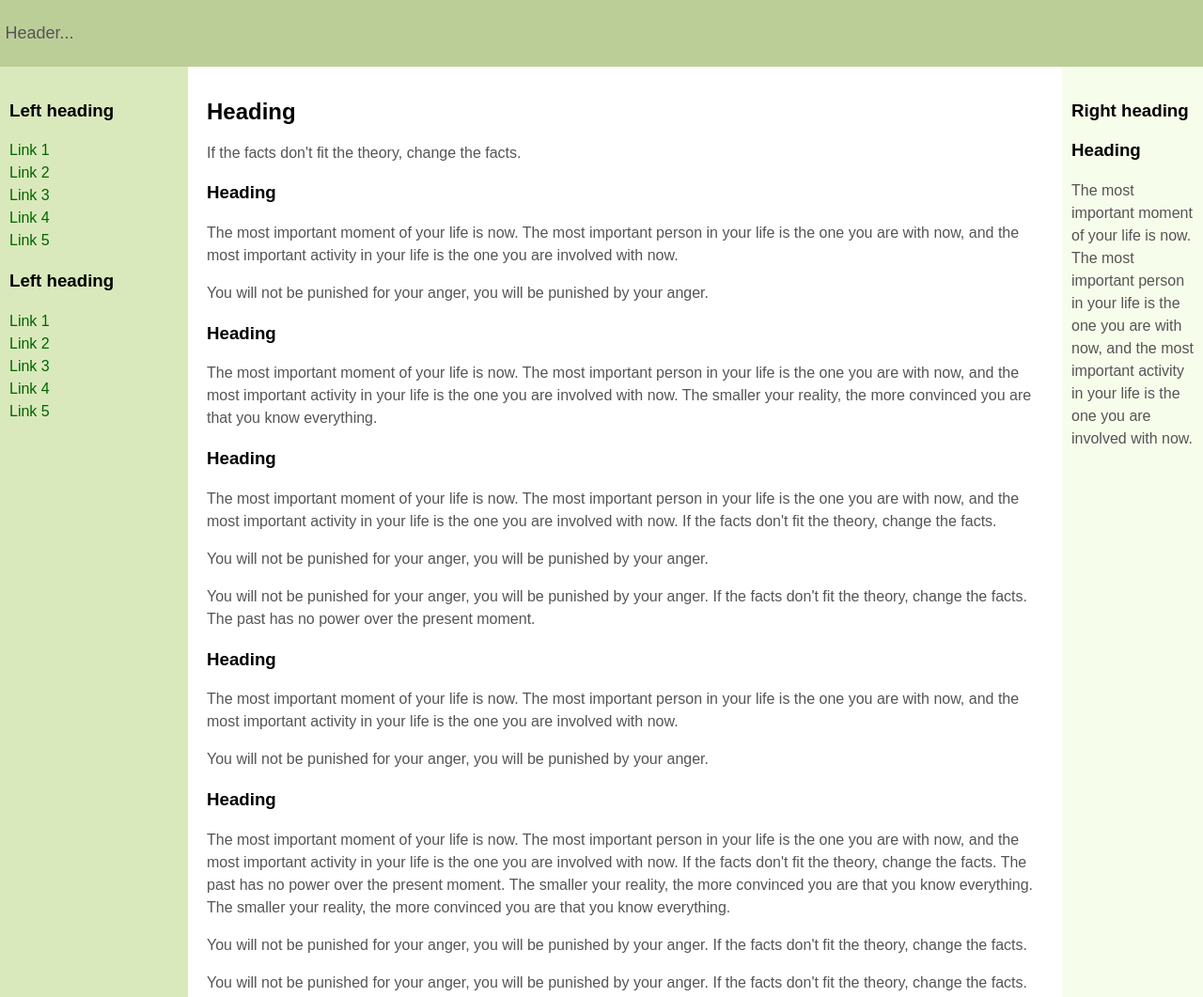
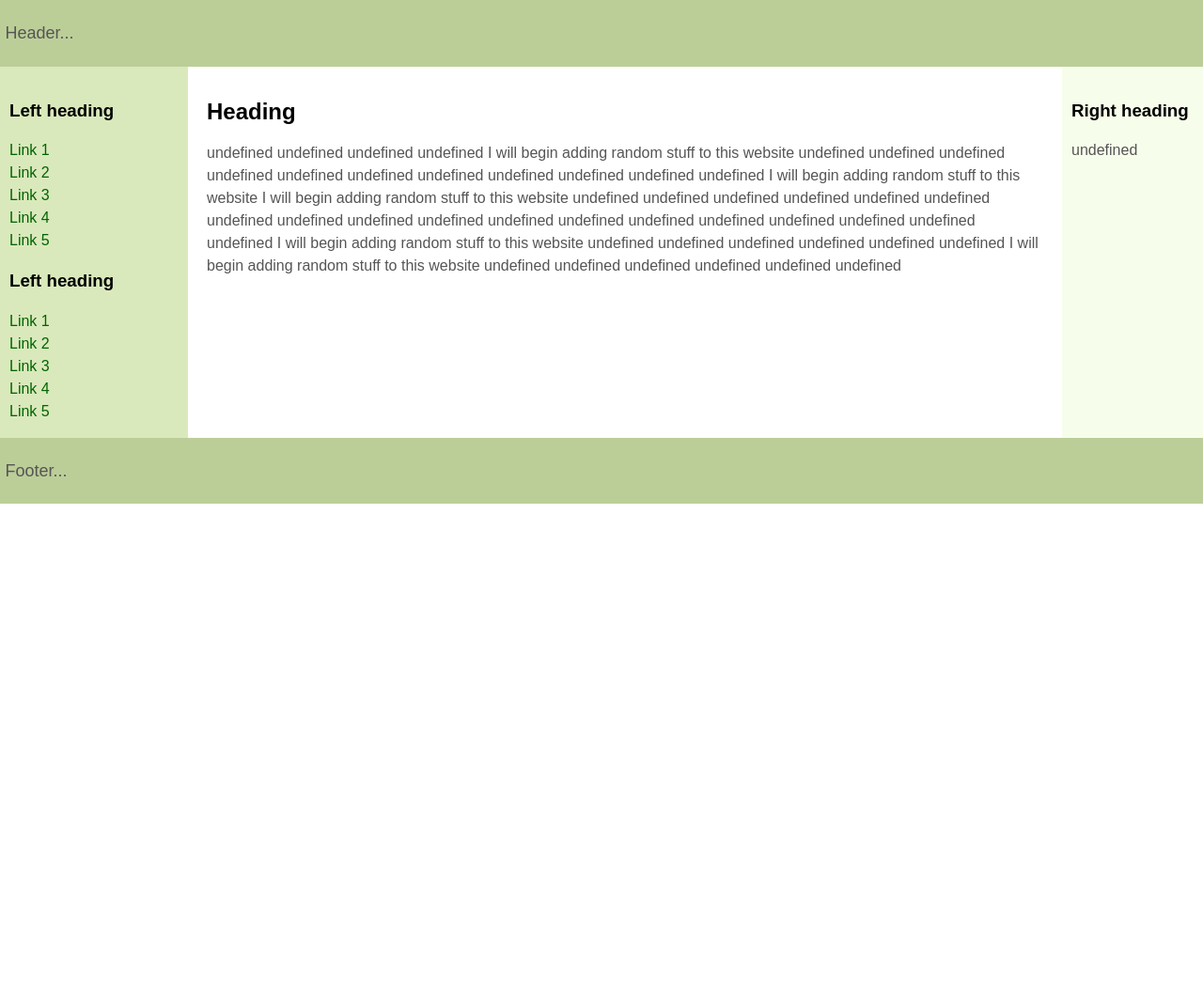
Before and after one commit to renwicks/renwicks.github.io, a plain HTML site: page index.html in a window 1280 px wide. Shown: the top 1061 px of the page at 94% size. After the commit the page ends 800 px from the top, so only its background shows below. Drawn offline with Linux system fonts and the light colour scheme.

Commit message:
Add files via upload

```diff
--- a/index.html
+++ b/index.html
@@ -1,9 +1,9 @@
 <!DOCTYPE html>
-<!-- Template by html.am -->
+
 <html>
 <head>
 	<meta http-equiv="Content-Type" content="text/html; charset=UTF-8">
-	<title>3 Column Layout</title>
+	<title>Everything</title>
 	<style type="text/css">
 
 		/* Layout */
@@ -124,7 +124,7 @@
 		This script generates sample text for the body content.
 		You can remove this script and any reference to it.
 		 ============================= */
-		var bodyText=["The smaller your reality, the more convinced you are that you know everything.", "If the facts don't fit the theory, change the facts.", "The past has no power over the present moment.", "This, too, will pass.", "</p><p>You will not be punished for your anger, you will be punished by your anger.", "Peace comes from within. Do not seek it without.", "<h3>Heading</h3><p>The most important moment of your life is now. The most important person in your life is the one you are with now, and the most important activity in your life is the one you are involved with now."]
+		var bodyText=["I will begin adding random stuff to this website"]
 		function generateText(sentenceCount){
 			for (var i=0; i<sentenceCount; i++)
 			document.write(bodyText[Math.floor(Math.random()*7)]+" ")
```
